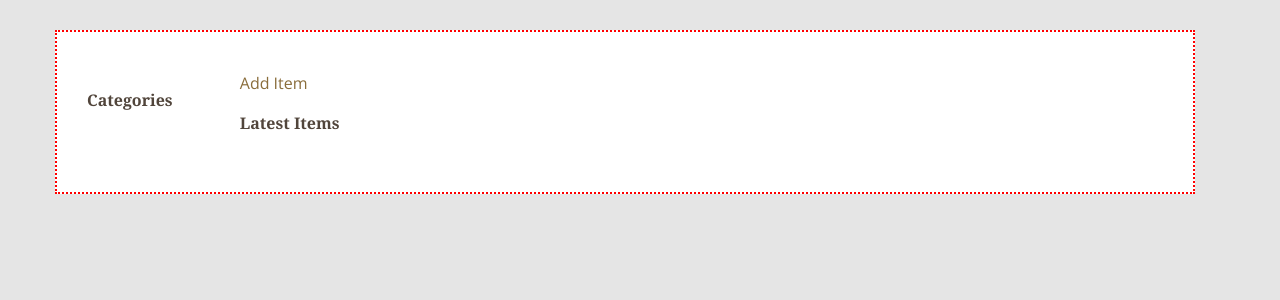
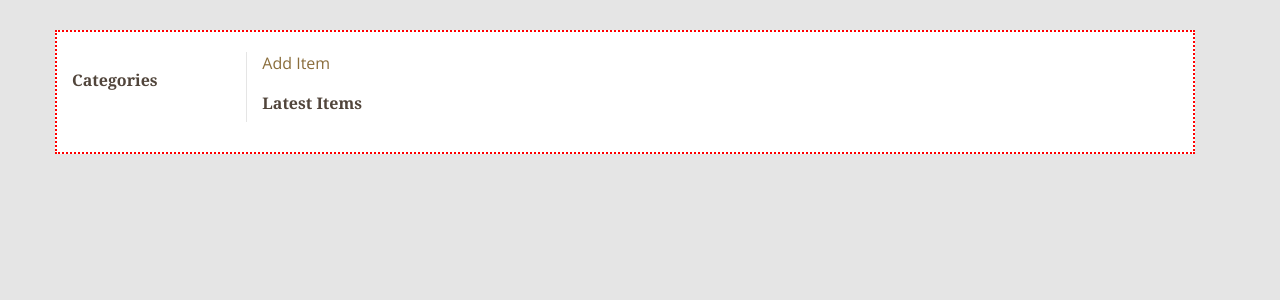
Before and after one commit to k0f1/datafrica, a Flask app: template templates/catalog.html in a window 1280 px wide. Shown: the part 85-385 px from the top of the page. Run offline with Flask 2, Linux system fonts and the light colour scheme; the template is opened without the code that fills it, so the values that code supplies are empty; parts of the project's set-up code (start-up, migrations or seed data) failed here and were passed over; some libraries are stand-ins or nearby versions.

Commit message:
Catalog page structural abnormaily corrected

```diff
--- a/templates/catalog.html
+++ b/templates/catalog.html
@@ -22,7 +22,6 @@
 
 <div class="row main d-flex">
     <div class="clo-md-1"></div>
-    <div class="col-md-10 padding-top padding-buttom" id="catalog">
       <div class="col-md-2 category-list text-warning">
         <h2 class="title text-dark text-black"><strong>Categories</strong></h2>
       {% for category in categories %}
@@ -33,10 +32,10 @@
             </p>
 
       {% endfor %}
-      </div>
-
-      <div class="col-md-8">
-        <a href="{{url_for('newItem')}}"><p class="text-warning">Add Item</p></a>
+    </div>
+    <div class="vl"></div>
+    <div class="col-md-8">
+      <a href="{{url_for('newItem')}}"><p class="text-warning">Add Item</p></a>
         <h2 class=" latest-item-list title text-dark">
           <strong>Latest Items</strong>
         </h2>
@@ -54,9 +53,8 @@
           {% endif %}
         {% endfor %}
       {% endfor %}
-      </div>
     </div>
-    <div></div> <!--Last col-md-1 -->
+  <div></div> <!--Last col-md-1 -->
 </div>
 
 {% endblock %}
--- a/templates/login.html
+++ b/templates/login.html
@@ -12,7 +12,7 @@
     <title>Datafrica log in page</title>
 
     <!-- BEGIN Pre-requisites -->
-  <script src="//ajax.googleapis.com/ajax/libs/jquery/1.8.2/jquery.min.js">
+  <script async defer src="//ajax.googleapis.com/ajax/libs/jquery/1.8.2/jquery.min.js">
   </script>
   <script src="https://apis.google.com/js/client:platform.js?onload=start" async defer>
   </script>
@@ -155,7 +155,7 @@
                         //variable
                         $('#result').html('Login Successful!</br>' + result + '</br>Redirecting...');
                         setTimeout(function () {
-                          window.location.href = "/http:localhost:8000/catalog/";
+                          window.location.href = "/catalog/";
                         }, 4000);// Time out
                     }// Result
                   }// End of successfn.
```
